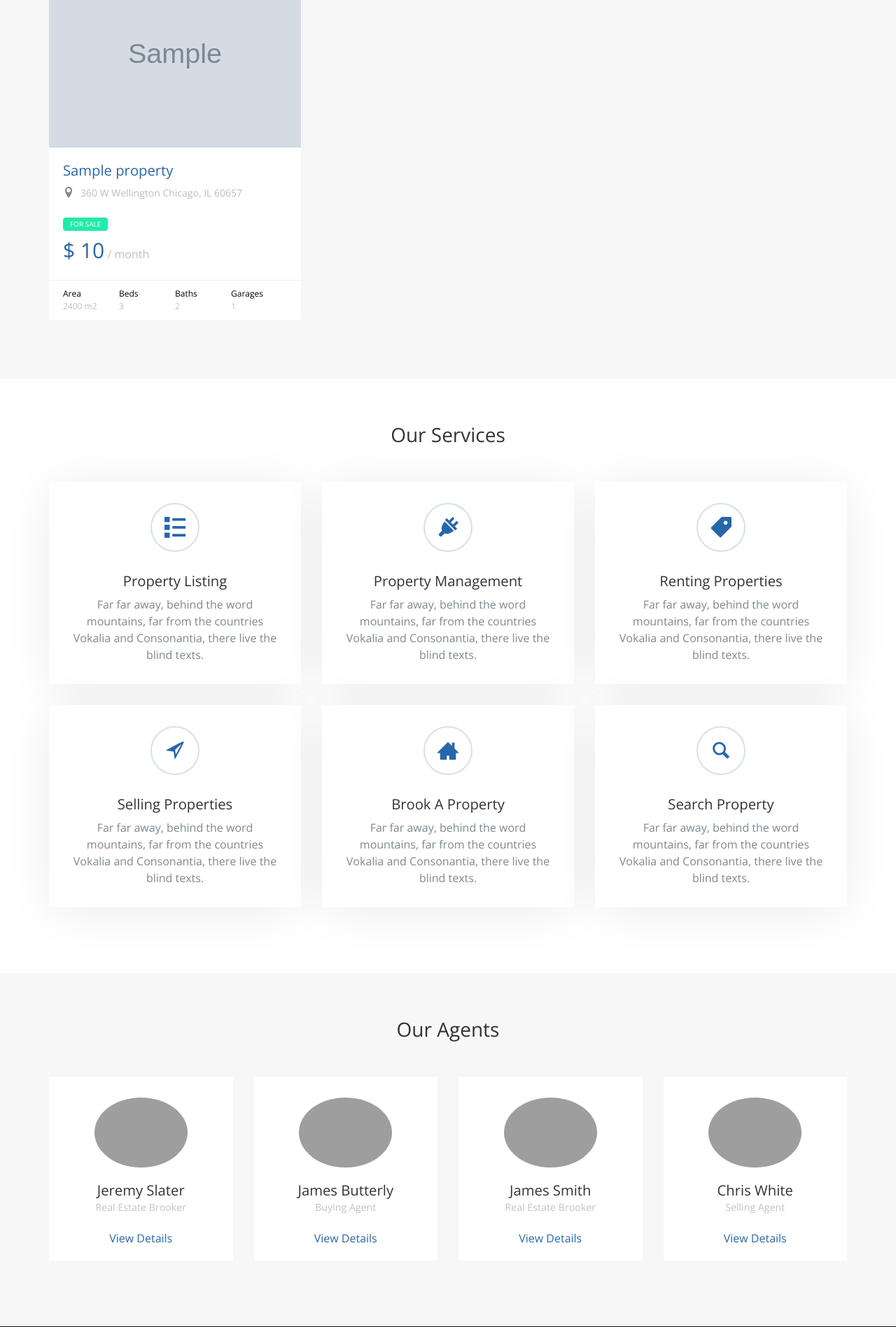
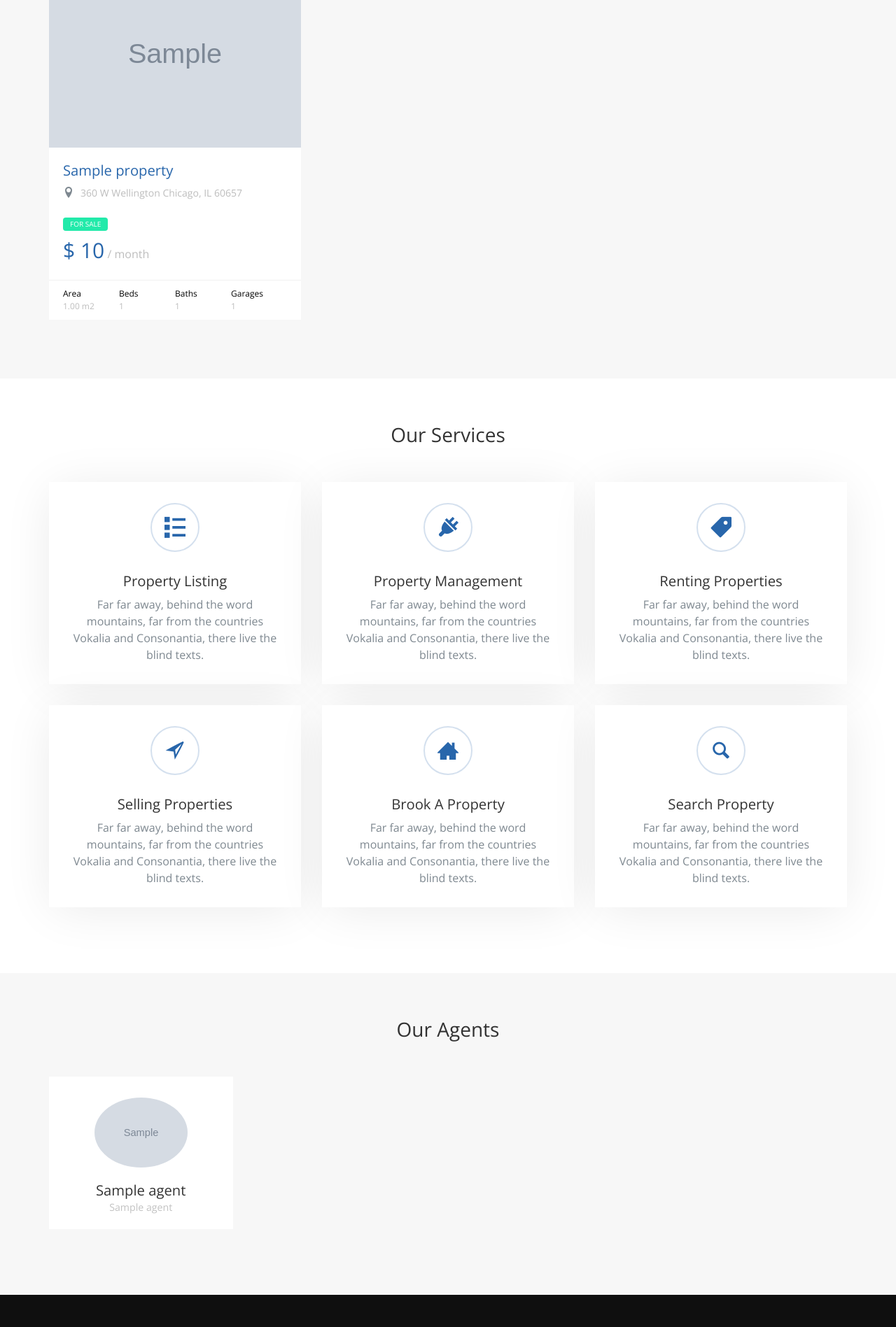
Before and after one commit to orca9s/django-hotels, a Django app: page / in a window 1280 px wide. Shown: the part 2360-4257 px from the top of the page at 70% size. Run offline with Django 3.2, Linux system fonts and the light colour scheme; tables that the repository leaves empty hold one stand-in row (values such as "Sample post"); grey boxes marked "Sample" are stand-in pictures; some libraries are stand-ins or nearby versions; some web fonts are replaced; grey boxes are pictures that could not be loaded.

Commit message:
메인(home)페이지 설정 완료, our service부분 아직 데이터화 시키지 않음

```diff
--- a/src/home/templates/home/home.html
+++ b/src/home/templates/home/home.html
@@ -1,4 +1,5 @@
 {% extends 'base.html' %}
+{% load static %}
 {% block body %}
   <!-- END: header -->
   <section class="probootstrap-slider flexslider">
@@ -49,7 +50,7 @@
         <div class="col-md-4">
           <div class="probootstrap-card text-center probootstrap-animate">
             <div class="probootstrap-card-media svg-sm colored">
-              <img src="img/flaticon/svg/001-prize.svg" class="svg" alt="Free HTML5 Template by uicookies.com">
+              <img src="{% static 'img/flaticon/svg/001-prize.svg' %}" class="svg" alt="Free HTML5 Template by uicookies.com">
             </div>
             <div class="probootstrap-card-text">
               <h2 class="probootstrap-card-heading">Award Winning Brooker</h2>
@@ -61,7 +62,7 @@
         <div class="col-md-4">
           <div class="probootstrap-card text-center probootstrap-animate">
             <div class="probootstrap-card-media svg-sm colored">
-              <img src="img/flaticon/svg/005-new.svg" class="svg" alt="Free HTML5 Template by uicookies.com">
+              <img src="{% static 'img/flaticon/svg/005-new.svg' %}" class="svg" alt="Free HTML5 Template by uicookies.com">
             </div>
             <div class="probootstrap-card-text">
               <h2 class="probootstrap-card-heading">New Houses</h2>
@@ -73,7 +74,7 @@
         <div class="col-md-4">
           <div class="probootstrap-card text-center  probootstrap-animate">
             <div class="probootstrap-card-media svg-sm colored">
-              <img src="img/flaticon/svg/006-coin.svg" class="svg" alt="Free HTML5 Template by uicookies.com">
+              <img src="{% static 'img/flaticon/svg/006-coin.svg' %}" class="svg" alt="Free HTML5 Template by uicookies.com">
             </div>
             <div class="probootstrap-card-text">
               <h2 class="probootstrap-card-heading">Affordable Houses</h2>
@@ -93,7 +94,7 @@
         <h2 class="mt0 mb50 text-center">Explore Our Neighborhoods</h2>
       </div>
       <div class="row probootstrap-gutter10">
-      {% for category in category_list %}
+      {% for category in category_list_home %}
         <div class="col-md-6 col-sm-6">
           <a href="#" class="probootstrap-hover-overlay">
             <img src="{{ category.image.url }}" alt="Free Bootstrap Template by uicookies.com" class="img-responsive">
@@ -125,7 +126,7 @@
         <h2 class="mt0 mb50 text-center">Featured Listing</h2>
       </div>
       <div class="row">
-        {% for property in property_list %}
+        {% for property in property_list_home %}
             <div class="col-md-4 col-sm-6">
               <div class="probootstrap-card probootstrap-listing">
                 <div class="probootstrap-card-media">
@@ -143,19 +144,19 @@
                   <ul>
                     <li>
                       Area
-                      <span>2400 m2</span>
+                      <span>{{ property.area }} m2</span>
                     </li>
                     <li>
                       Beds
-                      <span>3</span>
+                      <span>{{ property.beds_number }}</span>
                     </li>
                     <li>
                       Baths
-                      <span>2</span>
+                      <span>{{ property.baths_number }}</span>
                     </li>
                     <li>
                       Garages
-                      <span>1</span>
+                      <span>{{ property.garages_number }}</span>
                     </li>
                   </ul>
                 </div>
@@ -231,54 +232,19 @@
         <h2 class="mt0 mb50 text-center">Our Agents</h2>
       </div>
       <div class="row">
+          {% for agent in agent_list_home %}
             <div class="col-md-3">
               <div class="probootstrap-card probootstrap-person text-left">
                 <div class="probootstrap-card-media">
-              <img src="img/person_1.jpg" class="img-responsive" alt="Free HTML5 Template by uicookies.com">
+                  <img src="{{ agent.image.url }}" class="img-responsive" alt="Free HTML5 Template by uicookies.com">
                 </div>
                 <div class="probootstrap-card-text">
-              <h2 class="probootstrap-card-heading mb0">Jeremy Slater</h2>
-              <p><small>Real Estate Brooker</small></p>
-              <p><a href="#">View Details</a></p>
+                  <h2 class="probootstrap-card-heading mb0">{{ agent.name }}</h2>
+                  <p><small>{{ agent.title }}</small></p>
                 </div>
               </div>
             </div>
-        <div class="col-md-3">
-          <div class="probootstrap-card probootstrap-person text-left">
-            <div class="probootstrap-card-media">
-              <img src="img/person_2.jpg" class="img-responsive" alt="Free HTML5 Template by uicookies.com">
-            </div>
-            <div class="probootstrap-card-text">
-              <h2 class="probootstrap-card-heading mb0">James Butterly</h2>
-              <p><small>Buying Agent</small></p>
-              <p><a href="#">View Details</a></p>
-            </div>
-          </div>
-        </div>
-        <div class="col-md-3">
-          <div class="probootstrap-card probootstrap-person text-left">
-            <div class="probootstrap-card-media">
-              <img src="img/person_3.jpg" class="img-responsive" alt="Free HTML5 Template by uicookies.com">
-            </div>
-            <div class="probootstrap-card-text">
-              <h2 class="probootstrap-card-heading mb0">James Smith</h2>
-              <p><small>Real Estate Brooker</small></p>
-              <p><a href="#">View Details</a></p>
-            </div>
-          </div>
-        </div>
-        <div class="col-md-3">
-          <div class="probootstrap-card probootstrap-person text-left">
-            <div class="probootstrap-card-media">
-              <img src="img/person_4.jpg" class="img-responsive" alt="Free HTML5 Template by uicookies.com">
-            </div>
-            <div class="probootstrap-card-text">
-              <h2 class="probootstrap-card-heading mb0">Chris White</h2>
-              <p><small>Selling Agent</small></p>
-              <p><a href="#">View Details</a></p>
-            </div>
-          </div>
-        </div>
+          {% endfor %}
       </div>
     </div>
   </section>
--- a/src/home/views.py
+++ b/src/home/views.py
@@ -1,13 +1,16 @@
 from django.shortcuts import render
 from property.models import Property, Category
+from agents.models import Agent
 
 
 def home(request):
     category_list = Category.objects.all()
     property_list = Property.objects.all()
+    agent_list = Agent.objects.all()
     template = 'home/home.html'
     context = {
-        'category_list': category_list,
-        'property_list': property_list,
+        'category_list_home': category_list,
+        'property_list_home': property_list,
+        'agent_list_home': agent_list,
     }
     return render(request, template, context)
--- a/src/templates/base.html
+++ b/src/templates/base.html
@@ -33,9 +33,9 @@
 
         <nav role="navigation" class="probootstrap-nav hidden-xs">
           <ul class="probootstrap-main-nav">
-            <li class=""><a href="/">Home</a></li>
+            <li {% if category_list_home %} class="active"{% endif %}><a href="/">Home</a></li>
             <li {% if property_list %} class="active"{% endif %}><a href="{% url 'property:property_list' %}">Properties</a></li>
-            <li {% if agent_list %} class="active"{% endif %}><a href="{% url 'agents:agent_list' %}">Agents</a></li>
+            <li {% if agents_list %} class="active"{% endif %}><a href="{% url 'agents:agent_list' %}">Agents</a></li>
             <li {% if about %} class="active"{% endif %}><a href="{% url 'about:aboutus' %}">About</a></li>
             <li {% if contactdetails %} class="active"{% endif %}><a href="{% url 'contact:send_mail' %}">Contact</a></li>
           </ul>
```
Also changed, not shown: 1 other file. Lines whose indentation alone changed are shown as unchanged.
